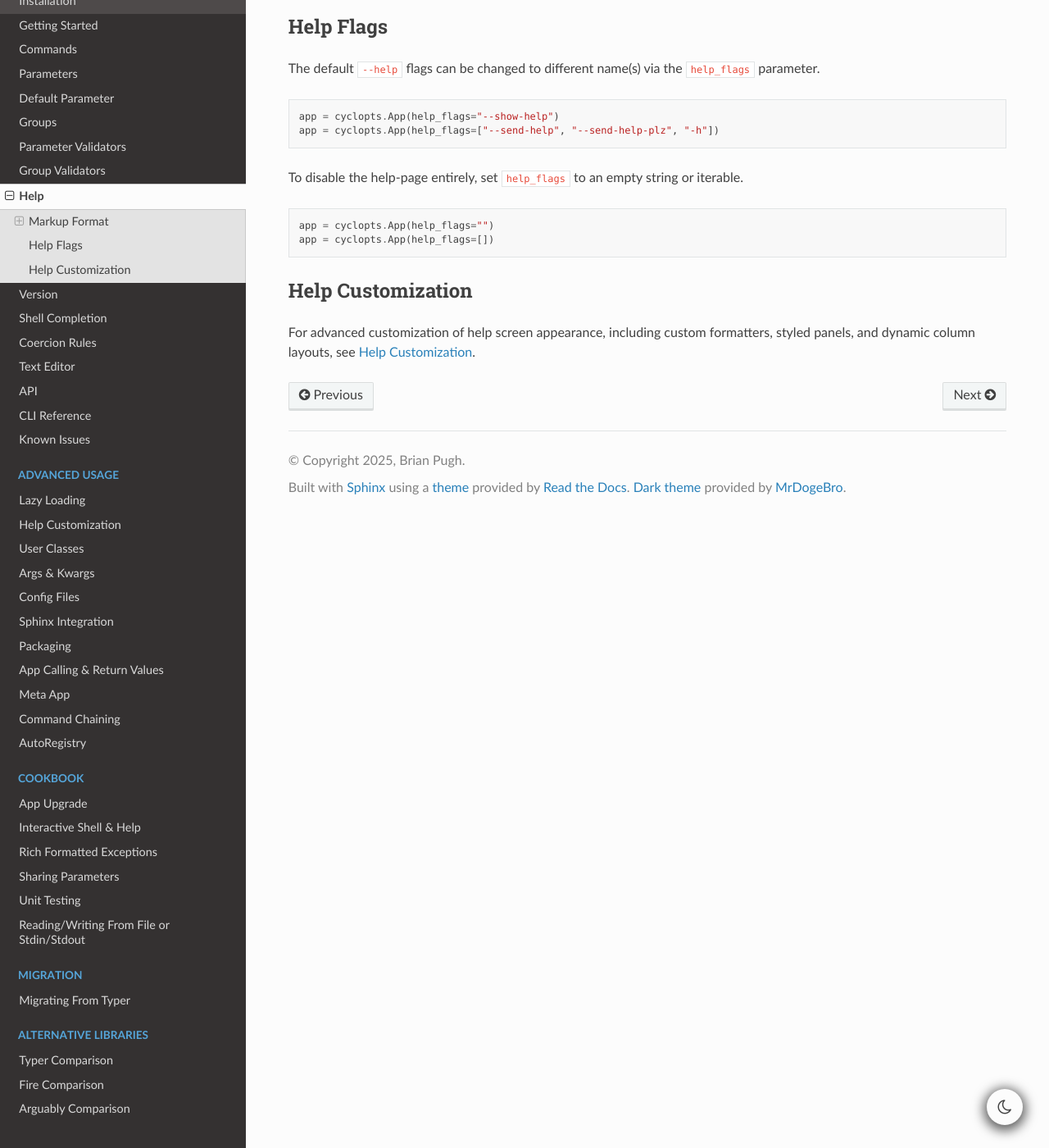
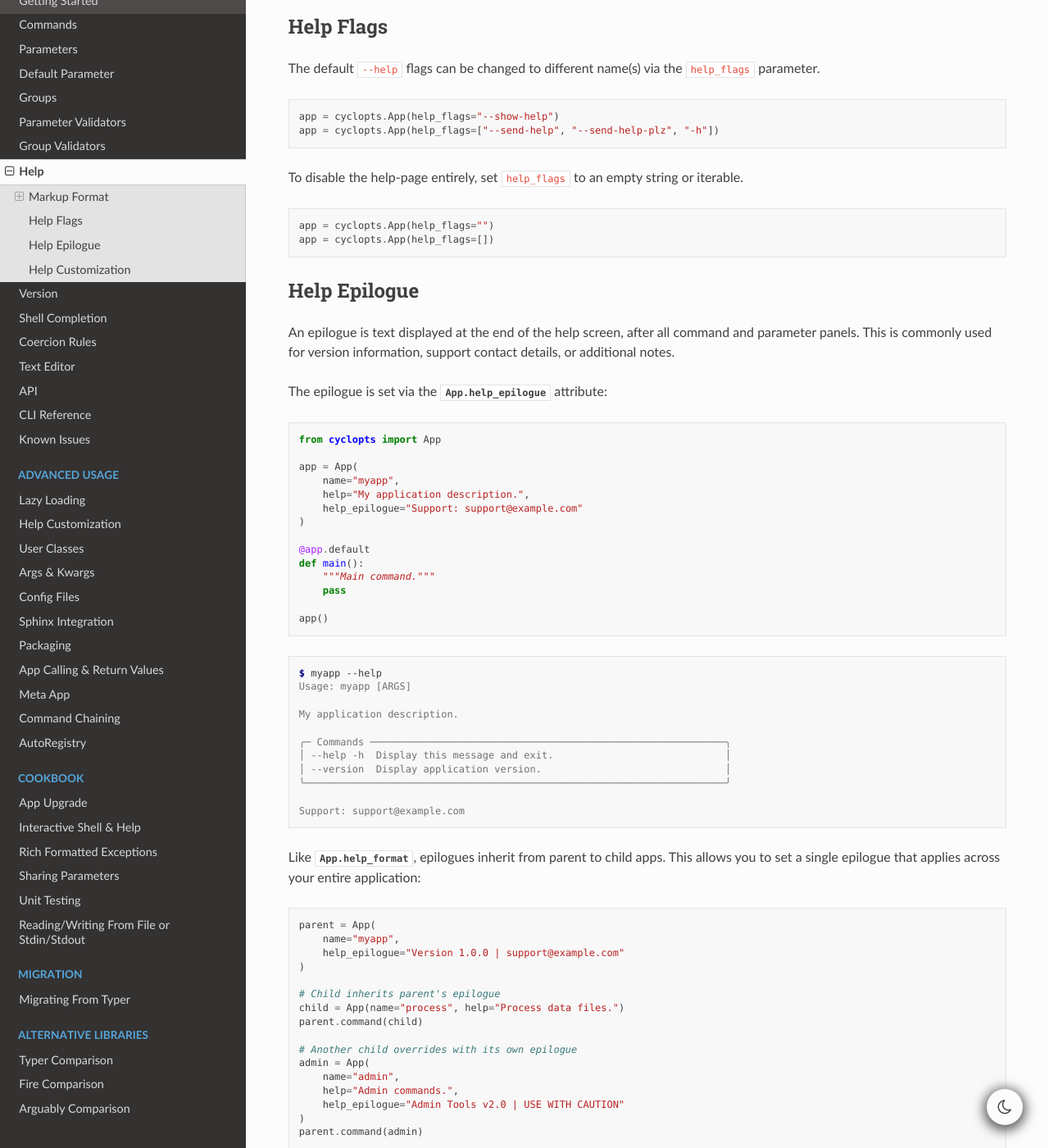
Before and after one commit to BrianPugh/cyclopts, a Sphinx documentation site: the page built from docs/source/help.rst, in a window 1280 px wide and 1400 px high, scrolled down 5524 px. Shown: the whole window at 82% size. Built offline with Sphinx 7.4.7 and the Read the Docs theme 3.1.0, drawn with Linux system fonts in a browser that asks for light colours; the version number could not be read and is left out; some of the changed text lies outside the part shown.

Commit message:
App.help_epilogue initial commit.

```diff
--- a/docs/source/help.rst
+++ b/docs/source/help.rst
@@ -318,6 +318,92 @@ To disable the help-page entirely, set ``help_flags`` to an empty string or iter
    app = cyclopts.App(help_flags="")
    app = cyclopts.App(help_flags=[])
 
+-------------
+Help Epilogue
+-------------
+An epilogue is text displayed at the end of the help screen, after all command and parameter panels.
+This is commonly used for version information, support contact details, or additional notes.
+
+The epilogue is set via the :attr:`.App.help_epilogue` attribute:
+
+.. code-block:: python
+
+   from cyclopts import App
+
+   app = App(
+       name="myapp",
+       help="My application description.",
+       help_epilogue="Support: support@example.com"
+   )
+
+   @app.default
+   def main():
+       """Main command."""
+       pass
+
+   app()
+
+.. code-block:: console
+
+   $ myapp --help
+   Usage: myapp [ARGS]
+
+   My application description.
+
+   ╭─ Commands ────────────────────────────────────────────────────────────╮
+   │ --help -h  Display this message and exit.                             │
+   │ --version  Display application version.                               │
+   ╰───────────────────────────────────────────────────────────────────────╯
+
+   Support: support@example.com
+
+Like :attr:`.App.help_format`, epilogues inherit from parent to child apps.
+This allows you to set a single epilogue that applies across your entire application:
+
+.. code-block:: python
+
+   parent = App(
+       name="myapp",
+       help_epilogue="Version 1.0.0 | support@example.com"
+   )
+
+   # Child inherits parent's epilogue
+   child = App(name="process", help="Process data files.")
+   parent.command(child)
+
+   # Another child overrides with its own epilogue
+   admin = App(
+       name="admin",
+       help="Admin commands.",
+       help_epilogue="Admin Tools v2.0 | USE WITH CAUTION"
+   )
+   parent.command(admin)
+
+   parent()
+
+.. code-block:: console
+
+   $ myapp process --help
+   Usage: myapp process
+
+   Process data files.
+
+   Version 1.0.0 | support@example.com    # Inherited from parent
+
+   $ myapp admin --help
+   Usage: myapp admin
+
+   Admin commands.
+
+   Admin Tools v2.0 | USE WITH CAUTION    # Overridden by child
+
+To disable the epilogue for a specific subcommand, set it to an empty string:
+
+.. code-block:: python
+
+   no_epilogue = App(name="internal", help_epilogue="")
+   parent.command(no_epilogue)
+
 --------------------
 Help Customization
 --------------------
```
Also changed, not shown: docs/source/api.rst (+37 -0 lines), 2 other files.
